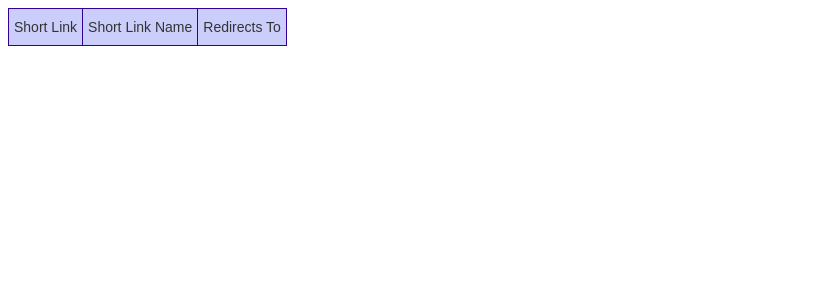
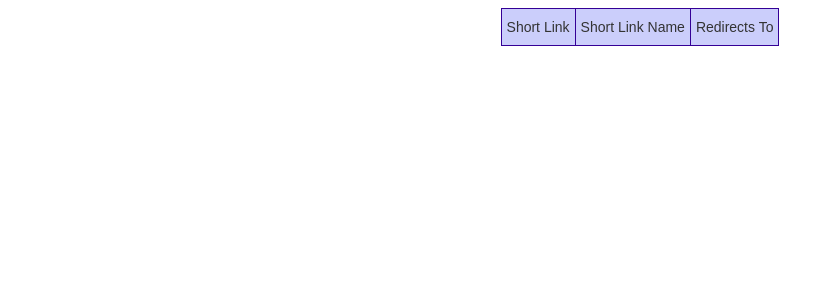
Before and after one commit to SQLBitsOrg/sqlbitsio, a Jekyll site: the page built from whatdowehave.md, in a window 1280 px wide. Shown: the top 300 px of the page, without its empty margins (0-834 px from the left). Built offline with Jekyll 4.4.1, drawn with Linux system fonts in a browser that asks for light colours.

Commit message:
Update home.html

```diff
--- a/_layouts/home.html
+++ b/_layouts/home.html
@@ -6,7 +6,8 @@
 
 <body>
     <style type="text/css">
-.tg  {border-collapse:collapse;border-spacing:0;}
+.tg  {border-collapse:collapse;border-spacing:0; margin-left: auto;
+  margin-right: auto;}
 .tg td{border-color:black;border-style:solid;border-width:1px;font-family:Arial, sans-serif;font-size:14px;
   overflow:hidden;padding:10px 5px;word-break:normal;}
 .tg th{border-color:black;border-style:solid;border-width:1px;font-family:Arial, sans-serif;font-size:14px;
```
